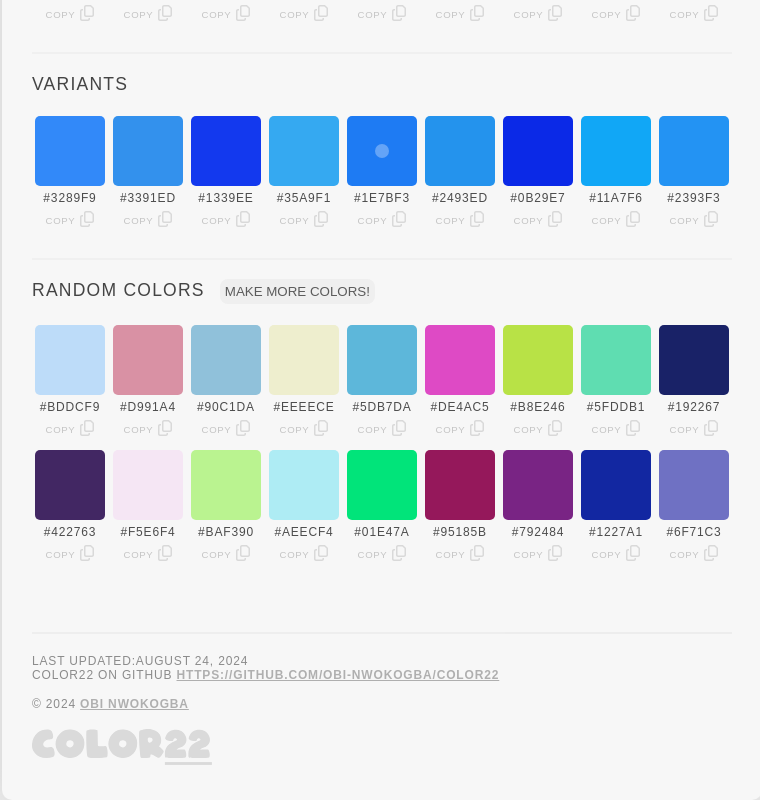
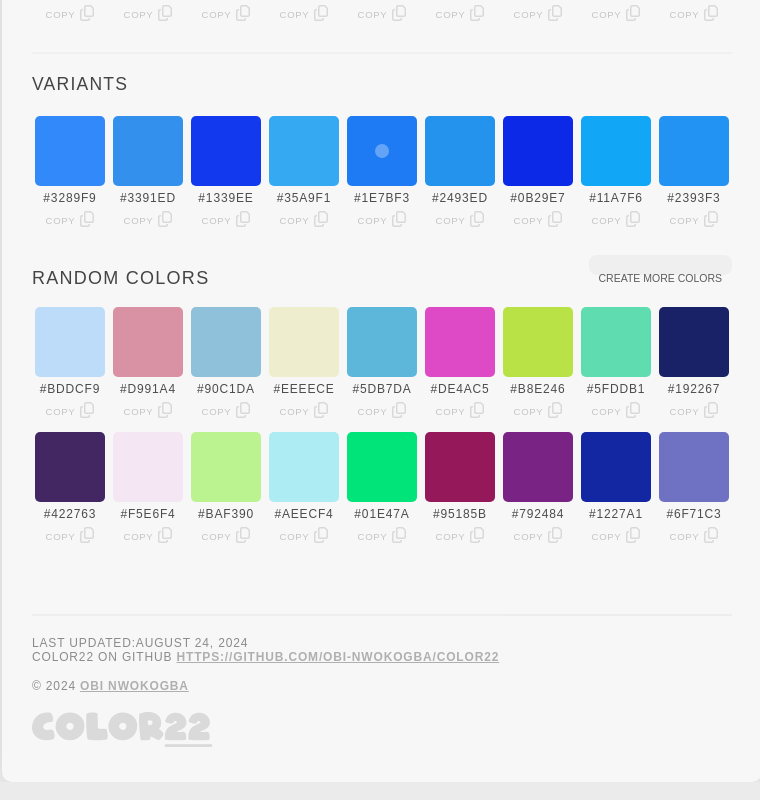
Before and after one commit to obi-nwokogba/color22, a React (Create React App) app: page / in a window 1280 px wide. Shown: the part 686-1486 px from the top of the page, without its empty margins (258-1018 px from the left). Built offline with nearby package versions, Linux system fonts and the light colour scheme.

Commit message:
UI Improvements and Class definitions

```diff
--- a/src/RandomColors.js
+++ b/src/RandomColors.js
@@ -58,10 +58,10 @@ export default function RandomColors() {
 
   return (
     <>
-      <h3 className="swatchHeader">
-        RANDOM COLORS
-        <button className="makeMoreColorsButton">make more colors!</button>
-      </h3>
+      <div className="palette-header-container">
+        <div className="palette-header-text">RANDOM COLORS</div>
+        <div> <button className="button1">create more colors</button></div>
+        </div>
 
       {/* First Row of Random Colors */}
       <div className="shadesContainer">
--- a/src/styles.css
+++ b/src/styles.css
@@ -17,16 +17,16 @@ a:hover {
   text-decoration: none;
 }
 
-.color22HeaderLogo{
-  padding:8px 0px 5px 0px;
-  width:160px;
+.color22HeaderLogo {
+  padding: 8px 0px 5px 0px;
+  width: 160px;
 }
 
-.color22FooterLogo{
-  display:block;
-  padding:18px 0px 5px 0px;
+.color22FooterLogo {
+  display: block;
+  padding: 18px 0px 5px 0px;
   width: 180px;
-  opacity:0.2;
+  opacity: 0.2;
 }
 
 .topLogoDiv {
@@ -155,7 +155,7 @@ h3.swatchHeader {
   line-height: 1.2em;
 }
 
-.footercontainer > a {
+.footercontainer>a {
   color: gray;
   font-weight: 600;
 }
@@ -295,23 +295,6 @@ h3.swatchHeader {
   margin-bottom: 15px;
 }
 
-.makeMoreColorsButton {
-  font-family: "Hanken Grotesk", sans-serif;
-  border: solid 1px rgb(91, 91, 91);
-  color: rgb(91, 91, 91);
-  border: none;
-  padding: 5px;
-  border-radius: 8px;
-  text-transform: uppercase;
-  margin-left: 15px;
-  margin-top: -15px !important;
-}
-
-.makeMoreColorsButton:hover {
-  color: white;
-  background-color: #c53f92;
-}
-
 .fadeOut {
   font-size: 1.4em;
   font-weight: 300;
@@ -324,6 +307,7 @@ h3.swatchHeader {
   height: 0;
   transition: width 0.5s 0.5s, height 0.5s 0.5s, opacity 0.5s;
 }
+
 .fadeIn {
   font-size: 1.4em;
   font-weight: 300;
@@ -336,3 +320,40 @@ h3.swatchHeader {
   height: 100px;
   transition: width 0.5s, height 0.5s, opacity 0.5s 0.5s;
 }
+
+.palette-header-container {
+  display: flex;
+  flex-direction: row;
+  justify-content: space-between;
+  padding-top: 30px;
+  padding-bottom: 15px;
+}
+
+.palette-header-text {
+  font-family: "Hanken Grotesk", sans-serif;
+  text-align: left;
+  font-weight: 400;
+  letter-spacing: 0.07em;
+  font-size: 1.2em;
+}
+
+.button1 {
+  font-family: "Hanken Grotesk", sans-serif;
+  border: solid 1px rgb(91, 91, 91);
+  color: rgb(91, 91, 91);
+  border: none;
+  padding: 10px;
+  border-radius: 8px;
+  text-transform: uppercase;
+  margin-left: 15px;
+  margin-top: -25px !important;
+  font-size: 0.7em;
+  font-weight: 500;
+  line-height: 2.6;
+  max-height: 20px;
+}
+
+.button1:hover {
+  color: white;
+  background-color: #c53f92;
+}
```
